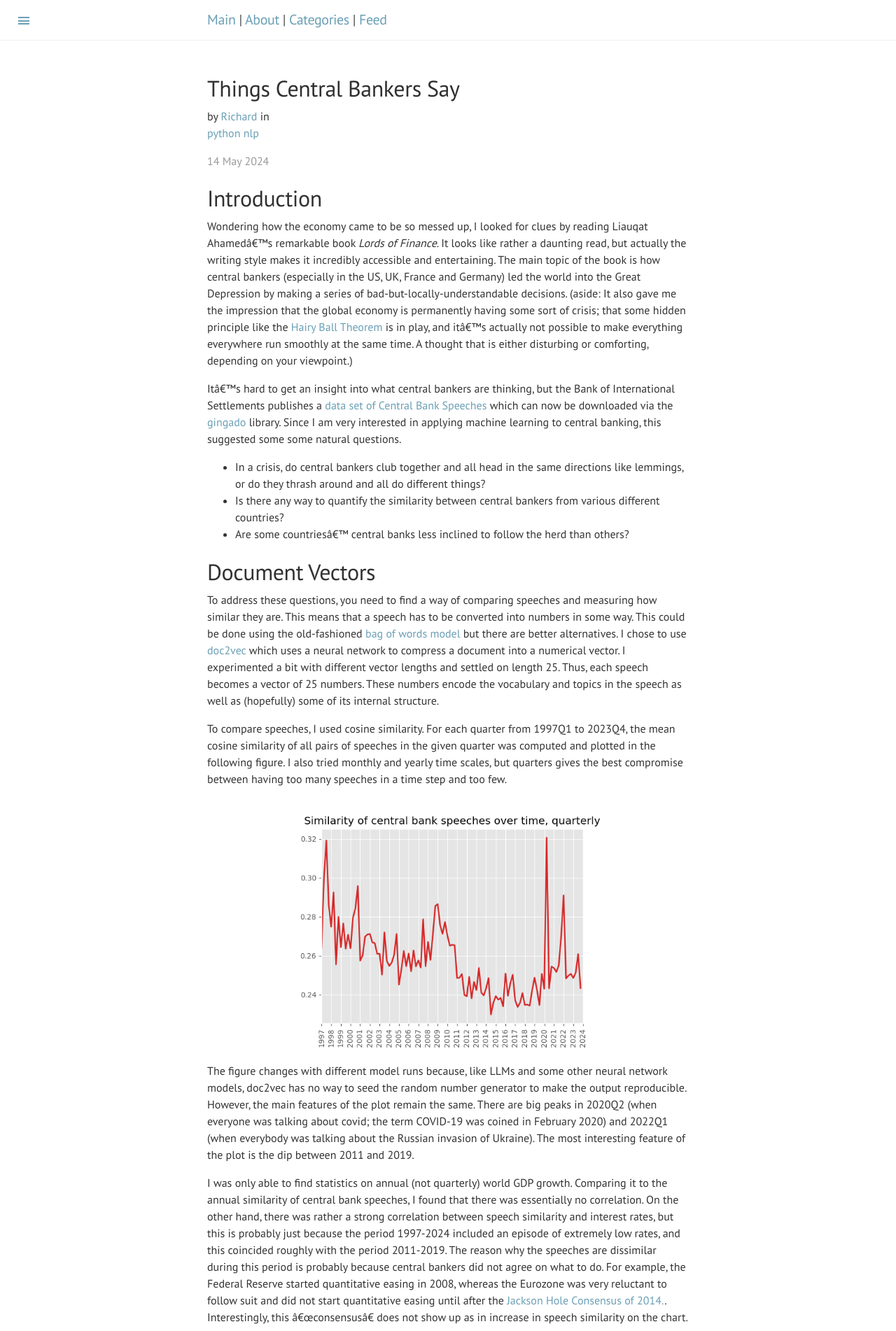
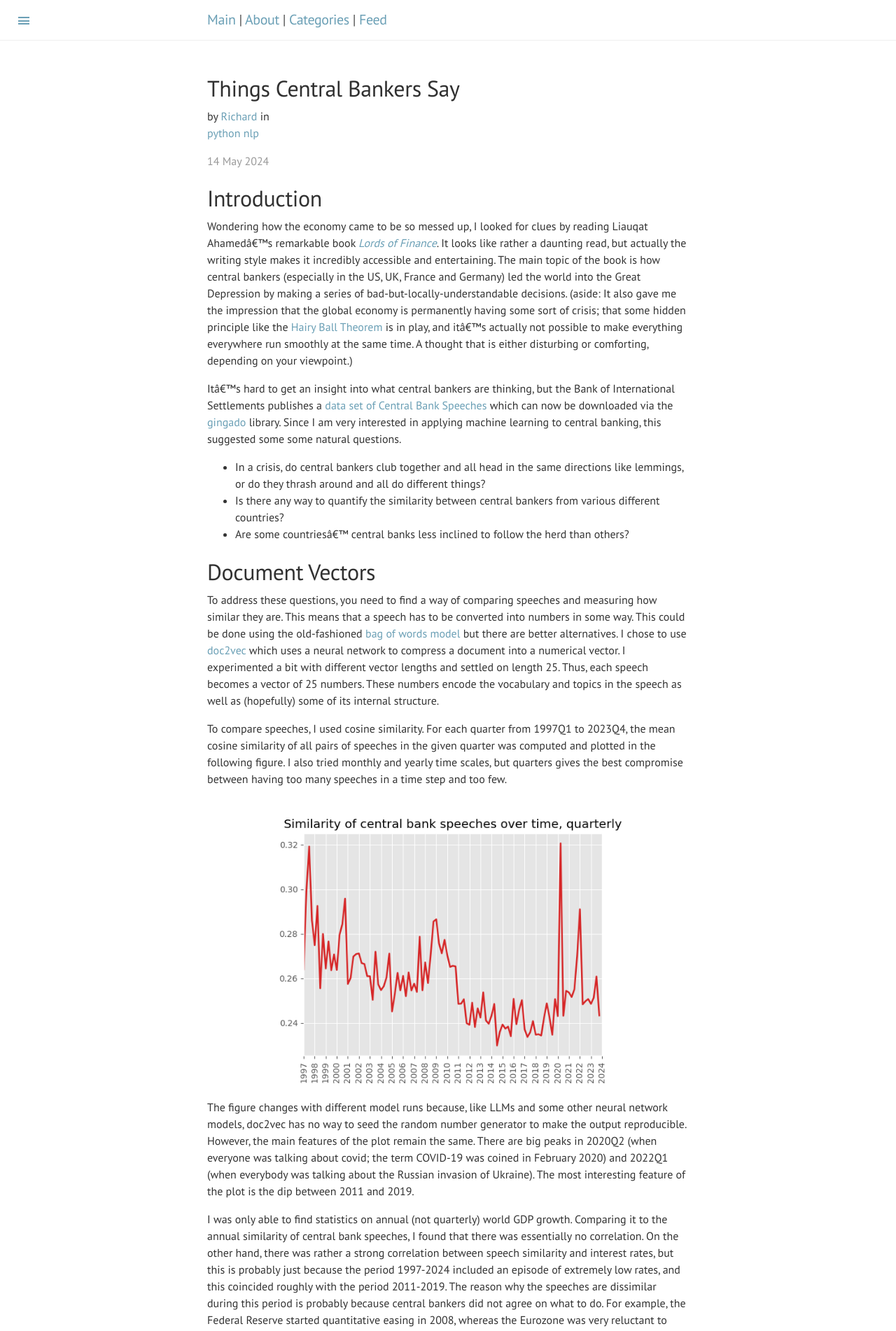
Before and after one commit to datascienceconfidential/datascienceconfidential.github.io, a Jekyll site: the page built from _posts/2024-05-14-things-central-bankers-say.md, in a window 1280 px wide. Shown: the top 1902 px of the page at 70% size. Built offline with Jekyll 4.4.1, drawn with Linux system fonts in a browser that asks for light colours; a script that is not in the unit is left out; comment, search, counter and statistics services are not loaded.

Commit message:
Update 2024-05-14-things-central-bankers-say.md
Made figures wider and added link to Lords book

```diff
--- a/_posts/2024-05-14-things-central-bankers-say.md
+++ b/_posts/2024-05-14-things-central-bankers-say.md
@@ -9,7 +9,7 @@
 categories: python nlp
 ---
 # Introduction
-Wondering how the economy came to be so messed up, I looked for clues by reading Liauqat Ahamed's remarkable book *Lords of Finance*. It looks like rather a daunting read, but actually the writing style makes it incredibly accessible and entertaining. The main topic of the book is how central bankers (especially in the US, UK, France and Germany) led the world into the Great Depression by making a series of bad-but-locally-understandable decisions. (aside: It also gave me the impression that the global economy is permanently having some sort of crisis; that some hidden principle like the <a href="https://en.wikipedia.org/wiki/Hairy_ball_theorem">Hairy Ball Theorem</a> is in play, and it's actually not possible to make everything everywhere run smoothly at the same time. A thought that is either disturbing or comforting, depending on your viewpoint.)
+Wondering how the economy came to be so messed up, I looked for clues by reading Liauqat Ahamed's remarkable book <a href="https://en.wikipedia.org/wiki/Lords_of_Finance">*Lords of Finance*</a>. It looks like rather a daunting read, but actually the writing style makes it incredibly accessible and entertaining. The main topic of the book is how central bankers (especially in the US, UK, France and Germany) led the world into the Great Depression by making a series of bad-but-locally-understandable decisions. (aside: It also gave me the impression that the global economy is permanently having some sort of crisis; that some hidden principle like the <a href="https://en.wikipedia.org/wiki/Hairy_ball_theorem">Hairy Ball Theorem</a> is in play, and it's actually not possible to make everything everywhere run smoothly at the same time. A thought that is either disturbing or comforting, depending on your viewpoint.)
 
 It's hard to get an insight into what central bankers are thinking, but the Bank of International Settlements publishes a <a href="https://www.bis.org/cbspeeches/index.htm">data set of Central Bank Speeches</a> which can now be downloaded via the <a href="https://www.bis.org/innovation/bis_open_tech_gingado.htm">gingado</a> library. Since I am very interested in applying machine learning to central banking, this suggested some some natural questions.
 
@@ -21,7 +21,7 @@
 To address these questions, you need to find a way of comparing speeches and measuring how similar they are. This means that a speech has to be converted into numbers in some way. This could be done using the old-fashioned <a href="https://en.wikipedia.org/wiki/Bag-of-words_model">bag of words model</a> but there are better alternatives. I chose to use <a href="[https://radimrehurek.com/gensim/auto_examples/tutorials/run_doc2vec_lee.html](https://radimrehurek.com/gensim/auto_examples/tutorials/run_doc2vec_lee.html)">doc2vec</a> which uses a neural network to compress a document into a numerical vector. I experimented a bit with different vector lengths and settled on length 25. Thus, each speech becomes a vector of 25 numbers. These numbers encode the vocabulary and topics in the speech as well as (hopefully) some of its internal structure.
 
 To compare speeches, I used cosine similarity. For each quarter from 1997Q1 to 2023Q4, the mean cosine similarity of all pairs of speeches in the given quarter was computed and plotted in the following figure. I also tried monthly and yearly time scales, but quarters gives the best compromise between having too many speeches in a time step and too few.
-<div style="width:70%; margin:0 auto;">
+<div style="width:80%; margin:0 auto;">
  <img src="/blog/images/2024/quarterly_similarity.png" />
 </div>
 The figure changes with different model runs because, like LLMs and some other neural network models, doc2vec has no way to seed the random number generator to make the output reproducible. However, the main features of the plot remain the same. There are big peaks in 2020Q2 (when everyone was talking about covid; the term COVID-19 was coined in February 2020) and 2022Q1 (when everybody was talking about the Russian invasion of Ukraine). The most interesting feature of the plot is the dip between 2011 and 2019.
@@ -34,14 +34,14 @@
 The speeches are not labelled by bank or country (although <a href="https://www.linkedin.com/posts/douglaskgaraujo_chatgpt-ai-centralbank-activity-7171869028448124928-ZT92/">this has been requested</a>). It seems to me that this would be a great use case for an LLM, but I do not have access to a good one at the moment, so I tried a few Python packages. Unfortunately, <a href="https://pypi.org/project/geograpy3/">geograpy</a> (sic) required too many dependencies, and <a href="https://pypi.org/project/geotext/">geotext</a> was giving some false positives, so I had to do it myself. Using a list of countries from pytz, augmented with a few other country names, I simply counted how many times each country was mentioned in each speech, and assumed that the country with the highest number of mentions was the same as the country whose central banker was giving the speech. Obviously, this isn't always going to be the case, but looking at some random examples shows that it often works, which should be good enough for exploratory purposes. (In any case, it should be a fairly reliable indicator of which country the speech is *about*.)
 
 There are various ways of approaching the question "which country is the most original?". For each country with 50 or more speeches, I computed the mean speech vector for that country, and then compared the mean vectors, again using cosine similarity. Flipping this around to dissimilarity gives an "originality rating" for each country. (Note: although the y-axes in the first two figures are not labelled, they both measure average cosine similarity, so are directly comparable.)
-<div style="width:70%; margin:0 auto;">
+<div style="width:80%; margin:0 auto;">
  <img src="/blog/images/2024/speech_originality.png" />
 </div>
 Again, these countries will be shuffled depending on the model run, but the pattern is that Ukraine and Argentina usually come out on top, while big economies tend to have less original speeches. Argentina is famous for having an unusual economy, so this makes some sense. The high originality score for Ukraine may be because there were many speeches *about* Ukraine following the 2022 invasion.
 
 # Visualisation
 I used some projection techniques to try and visualise the speeches. One possible approach is to use a 2D doc2vec model instead of the 25D embedding, but this doesn't work at all. Instead, I projected the vectors into 2D using PCA and t-SNE. The t-SNE method can yield almost anything if you tweak the parameters enough, so I usually prefer PCA. To avoid having too many points, I just plotted 100 speeches from each of the G7 countries.
-<div style="width:70%; margin:0 auto;">
+<div style="width:80%; margin:0 auto;">
  <img src="/blog/images/2024/PCA.png" />
 </div>
 The speeches form a blob with no obvious structure at all. If you look carefully, you can see that the non-EU countries (including the UK, which did not leave the EU until 2016) tend to be more likely to be on the periphery, but that's about it. The overall conclusion seems to be that there is a lot more diversity in speeches over time than between countries.
```
